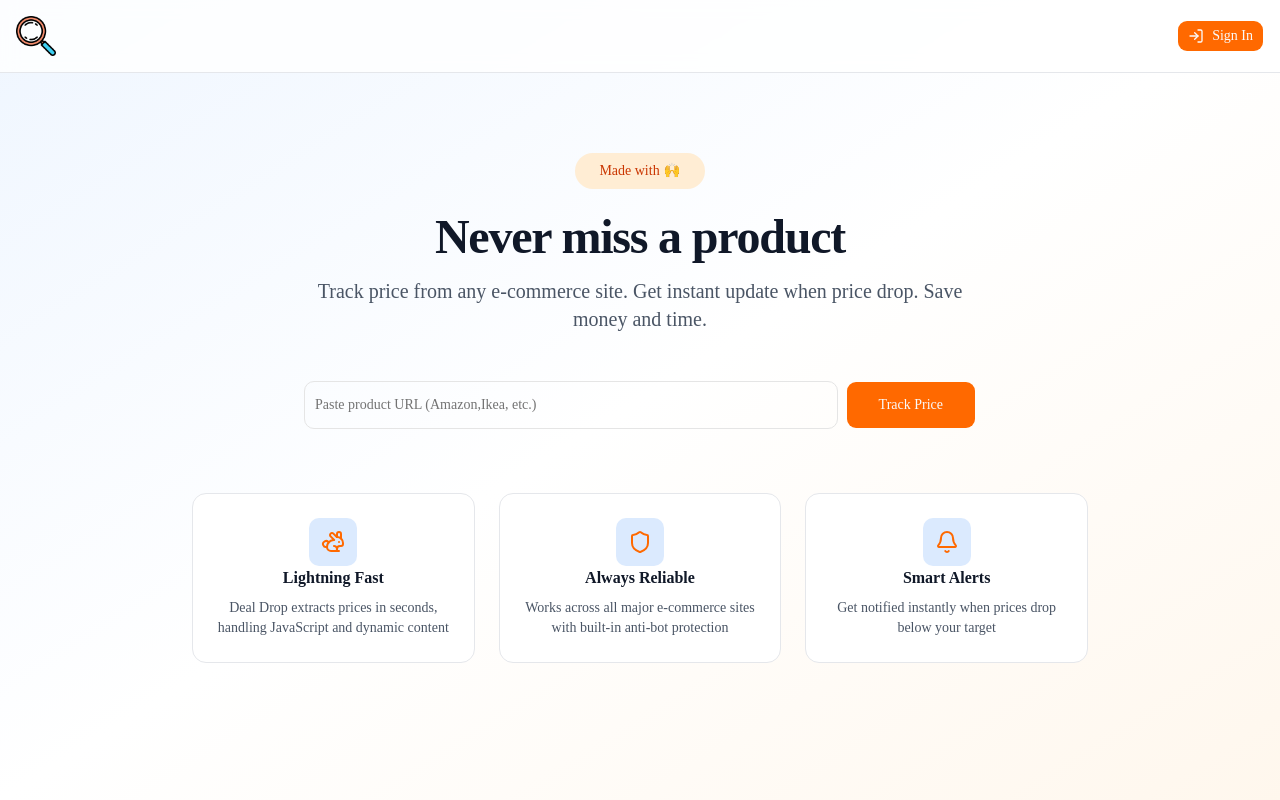
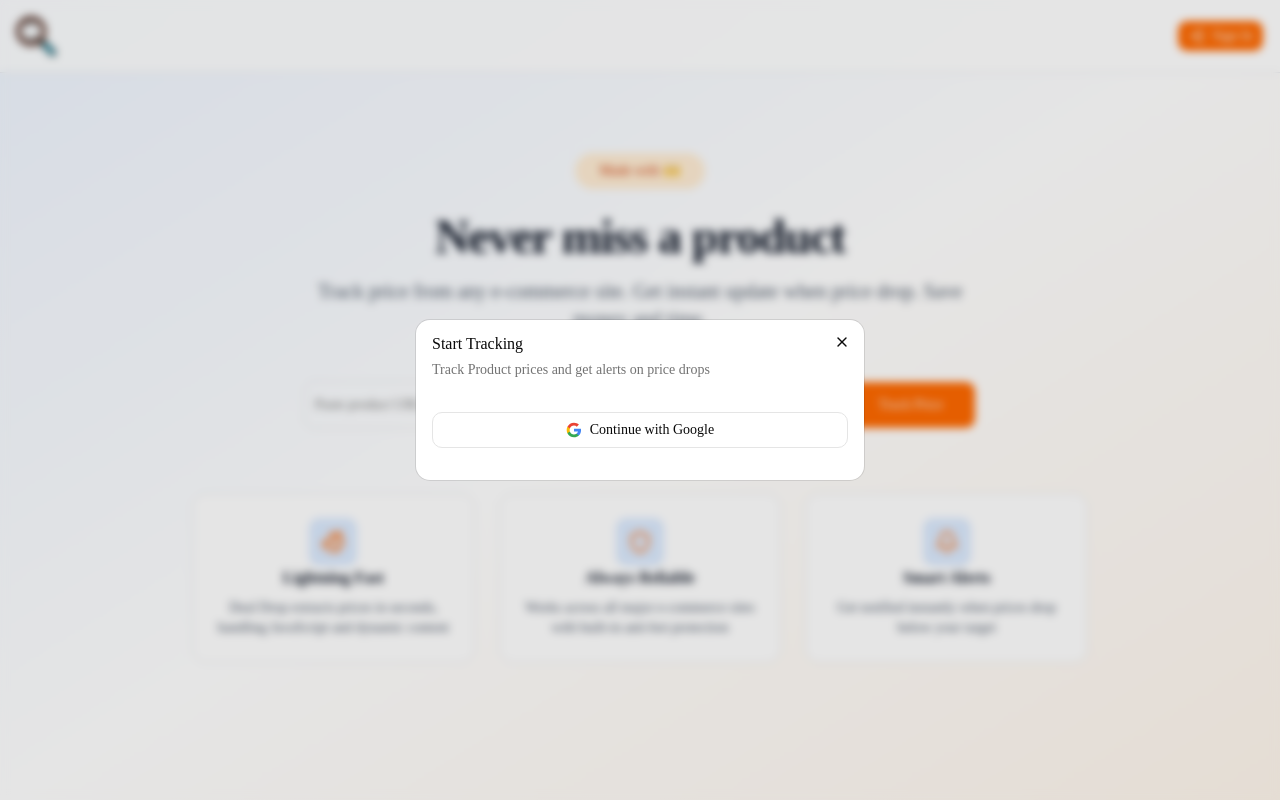
Before and after one commit to alavyap/Trackify, a Next.js app: page / in a window 1280 px wide. Both pictures are taken after a click on the button "Sign In". Built offline with nearby package versions, Linux system fonts and the light colour scheme; no server answers.

Commit message:
google login

```diff
--- a/app/layout.js
+++ b/app/layout.js
@@ -9,7 +9,9 @@ export const metadata = {
 export default function RootLayout({ children }) {
   return (
     <html lang="en">
-      <body className="min-h-full flex flex-col">{children}</body>
+      <body className="min-h-full flex flex-col" suppressHydrationWarning>
+        {children}
+      </body>
     </html>
   );
 }
--- a/app/page.jsx
+++ b/app/page.jsx
@@ -1,8 +1,7 @@
-import { Button } from "@/components/ui/button";
-import { LogIn } from "lucide-react";
 import Image from "next/image";
 import { FEATURES } from "@/data/features";
 import AddProductForm from "@/components/external/AddProductForm";
+import AuthButton from "@/components/external/AuthButton";
 
 export default function Home() {
   const user = null;
@@ -24,14 +23,7 @@ export default function Home() {
             />
           </div>
           {/* Auth Button */}
-          <Button
-            variant="default"
-            size="default"
-            className="bg-orange-500 hover:bg-olive-500 gap-2"
-          >
-            <LogIn className="w-4 h-4" />
-            Sign In{" "}
-          </Button>
+          <AuthButton user={user} />
         </div>
       </header>
       {/* Hero Section */}
--- a/components/external/AddProductForm.jsx
+++ b/components/external/AddProductForm.jsx
@@ -1,4 +1,5 @@
 "use client";
+
 // IN next js dynamic component should be a client component
 import { Input } from "@/components/ui/input.jsx";
 import React, { useState } from "react";
--- /dev/null
+++ b/components/external/AuthButton.jsx
@@ -0,0 +1,47 @@
+"use client";
+
+import React, { useState } from "react";
+import { Button } from "@/components/ui/button";
+import { LogIn, LogOut } from "lucide-react";
+import { AuthModal } from "./AuthModal";
+const AuthButton = ({ user }) => {
+  const [showAuthModal, setShowAuthModal] = useState(false);
+
+  if (user) {
+    return (
+      <form action={() => {}}>
+        <Button
+          variant="ghost"
+          size="sm"
+          type="submit"
+          className="bg-orange-500 hover:bg-olive-500 gap-2"
+        >
+          <LogOut className="w-4 h-4" />
+          Sign Out
+        </Button>
+      </form>
+    );
+  }
+
+  return (
+    <>
+      <Button
+        onClick={() => setShowAuthModal(true)}
+        variant="default"
+        size="default"
+        className="bg-orange-500 hover:bg-olive-500 gap-2"
+      >
+        <LogIn className="w-4 h-4" />
+        Sign In{" "}
+      </Button>
+      <AuthModal
+        isOpen={showAuthModal}
+        onClose={() => {
+          setShowAuthModal(false);
+        }}
+      />
+    </>
+  );
+};
+
+export default AuthButton;
--- /dev/null
+++ b/components/external/AuthModal.js
@@ -0,0 +1,67 @@
+"use client";
+
+import { Button } from "@/components/ui/button";
+import {
+  Dialog,
+  DialogContent,
+  DialogDescription,
+  DialogHeader,
+  DialogTitle,
+} from "@/components/ui/dialog";
+import { createClient } from "@/utils/supabase/clients";
+
+export function AuthModal({ isOpen, onClose }) {
+  const supabase = createClient();
+
+  const handleGoogleLogin = async () => {
+    const { origin } = window.location;
+
+    await supabase.auth.signInWithOAuth({
+      provider: "google",
+      options: {
+        redirectTo: `${origin}/auth/callback`,
+      },
+    });
+  };
+
+  return (
+    <Dialog open={isOpen} onOpenChange={onClose}>
+      <DialogContent className="sm:max-w-md">
+        <DialogHeader>
+          <DialogTitle>Start Tracking </DialogTitle>
+          <DialogDescription>
+            Track Product prices and get alerts on price drops
+          </DialogDescription>
+        </DialogHeader>
+        <div className="flex flex-col gap-4 py-4">
+          <Button
+            onClick={handleGoogleLogin}
+            variant="outline"
+            className="w-full gap-2"
+            size="lg"
+          >
+            <svg className="w-5 h-5" viewBox="0 0 24 24">
+              <path
+                fill="#4285F4"
+                d="M22.56 12.25c0-.78-.07-1.53-.2-2.25H12v4.26h5.92c-.26 1.37-1.04 2.53-2.21 3.31v2.77h3.57c2.08-1.92 3.28-4.74 3.28-8.09z"
+              />
+              <path
+                fill="#34A853"
+                d="M12 23c2.97 0 5.46-.98 7.28-2.66l-3.57-2.77c-.98.66-2.23 1.06-3.71 1.06-2.86 0-5.29-1.93-6.16-4.53H2.18v2.84C3.99 20.53 7.7 23 12 23z"
+              />
+              <path
+                fill="#FBBC05"
+                d="M5.84 14.09c-.22-.66-.35-1.36-.35-2.09s.13-1.43.35-2.09V7.07H2.18C1.43 8.55 1 10.22 1 12s.43 3.45 1.18 4.93l2.85-2.22.81-.62z"
+              />
+              <path
+                fill="#EA4335"
+                d="M12 5.38c1.62 0 3.06.56 4.21 1.64l3.15-3.15C17.45 2.09 14.97 1 12 1 7.7 1 3.99 3.47 2.18 7.07l3.66 2.84c.87-2.6 3.3-4.53 6.16-4.53z"
+              />
+            </svg>
+            Continue with Google
+          </Button>
+        </div>
+      </DialogContent>
+    </Dialog>
+  );
+}
```
